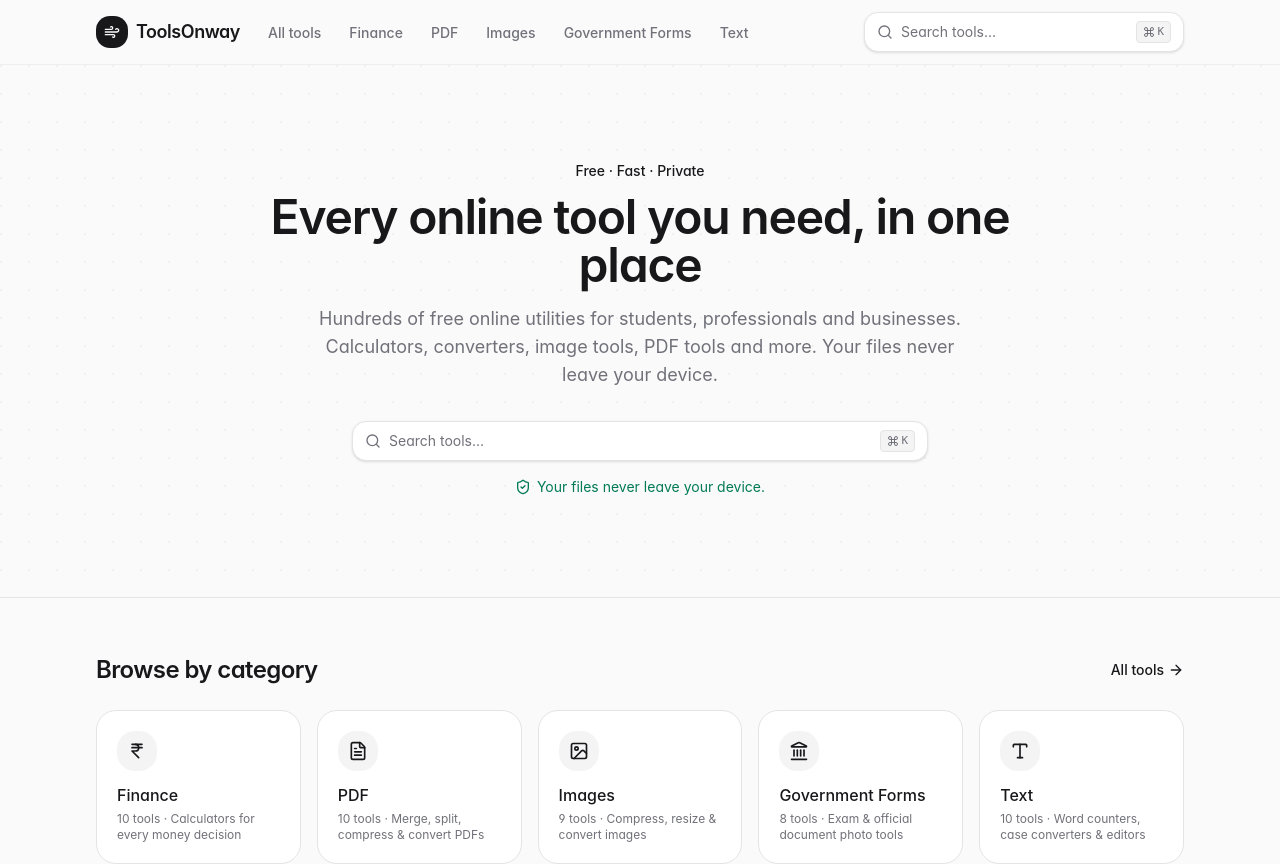
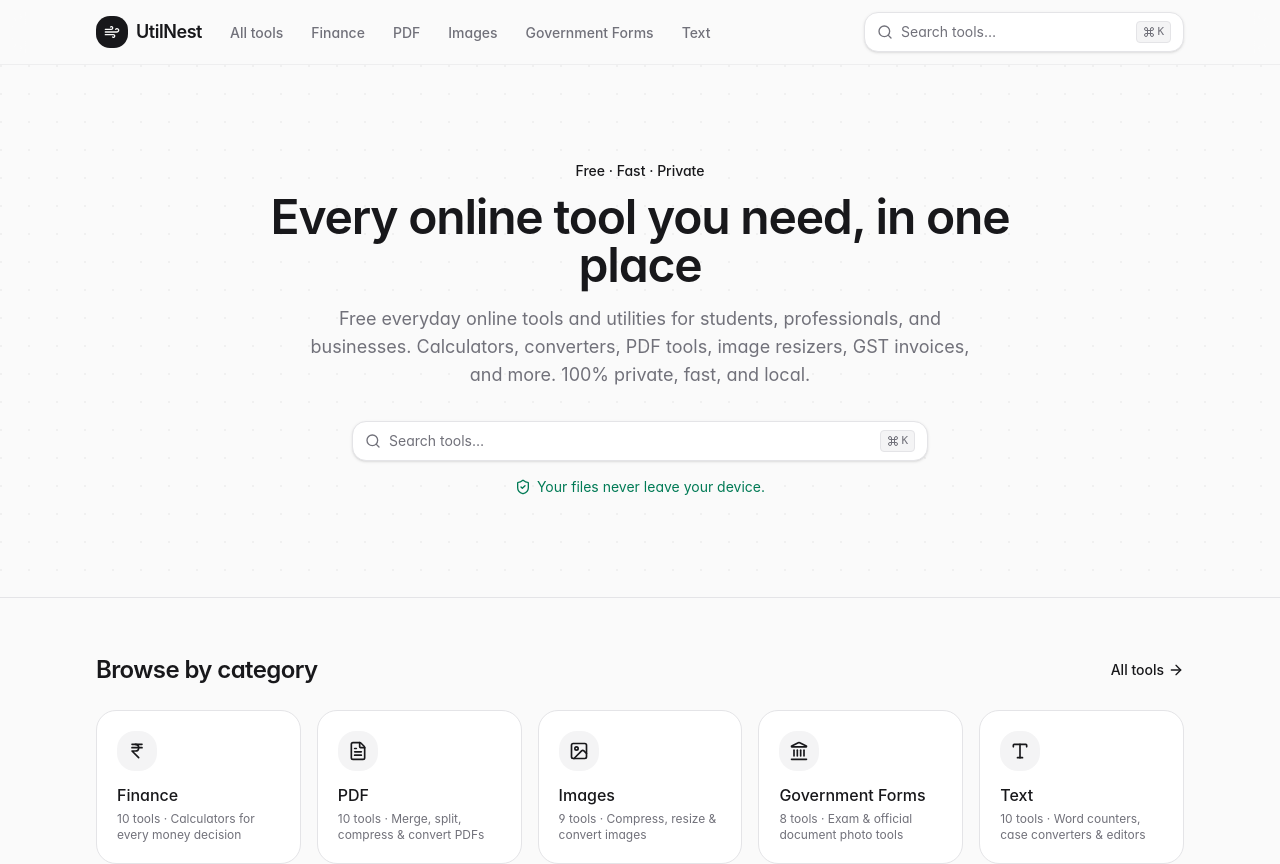
Before and after one commit to JosinSimon/utilnest, a React (Vite) app: page / in a window 1280 px wide. Shown: the top 864 px of the page. Built offline with nearby package versions, Linux system fonts and the light colour scheme.

Commit message:
refactor(site): update site branding and domain to UtilNest (utilnest.in)

```diff
--- a/package.json
+++ b/package.json
@@ -1,5 +1,5 @@
 {
-  "name": "toolsonway",
+  "name": "utilnest",
   "private": true,
   "version": "0.1.0",
   "type": "module",
--- a/src/data/site.ts
+++ b/src/data/site.ts
@@ -1,12 +1,12 @@
-export const SITE_URL = "https://toolsonway.in"
+export const SITE_URL = "https://utilnest.in"
 
 export const site = {
-  name: "ToolsOnway",
-  domain: "toolsonway.in",
+  name: "UtilNest",
+  domain: "utilnest.in",
   url: SITE_URL,
   tagline: "Free online tools that run in your browser",
   description:
-    "Hundreds of free online utilities for students, professionals and businesses. Calculators, converters, image tools, PDF tools and more. Your files never leave your device.",
+    "Free everyday online tools and utilities for students, professionals, and businesses. Calculators, converters, PDF tools, image resizers, GST invoices, and more. 100% private, fast, and local.",
   locale: "en_IN",
   defaultLanguage: "en-IN",
   trustLine: "Your files never leave your device.",
@@ -15,7 +15,7 @@ export const site = {
   gtmId: "",
   gaId: "",
   clarityId: "",
-  legalEmail: "support@toolsonway.in",
+  legalEmail: "support@utilnest.in",
 } as const
 
 export const toolPrefix = "Free Online" as const
```
